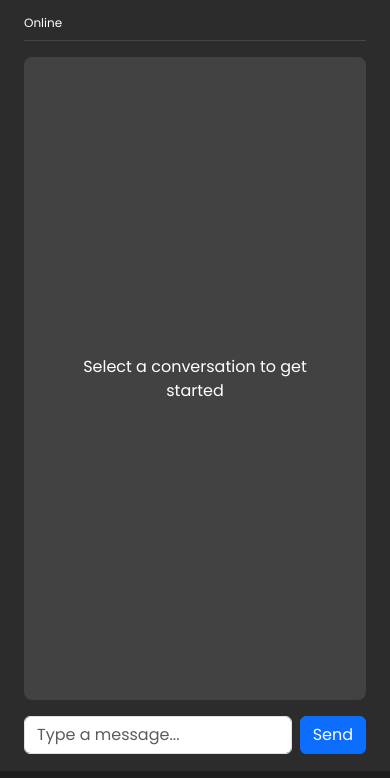
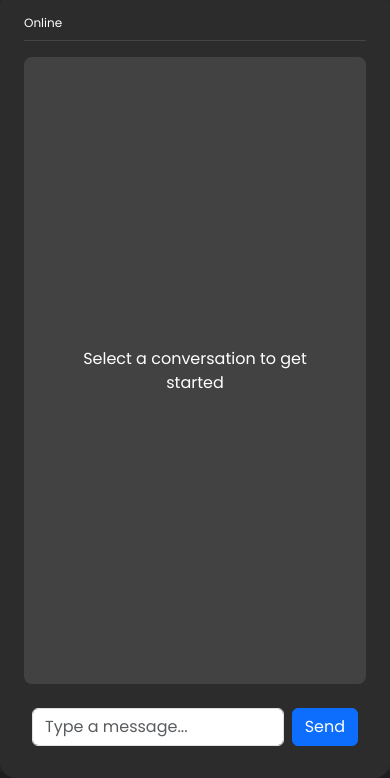
Before and after one commit to Xtian69420/YoChat-Client, a plain HTML site: page pages/homepage.html in a window 390 px wide. Shown: the part 73-851 px from the top of the page. Drawn offline with nearby package versions, Linux system fonts and the light colour scheme; no server answers; sample sign-in values are in the browser's storage.

Commit message:
updated design

```diff
--- a/pages/homepage.html
+++ b/pages/homepage.html
@@ -29,7 +29,7 @@
 
       <!-- Sidebar for desktop -->
       <!-- Desktop Sidebar -->
-      <div class="col-md-4 col-lg-3 d-none d-md-block sidebar p-3" id="sidebar">
+      <div class="col-md-4 col-lg-3 d-none d-md-block sidebar p-3 rounded-4" id="sidebar">
         <div class="d-flex justify-content-between align-items-center mb-3">
           <h5>Chats</h5>
           <button
@@ -107,7 +107,8 @@
         </div>
       </div>
 
-      <div class="col-md-8 col-lg-9 chat-area p-4">
+      <div class="col-md-8 col-lg-9 chat-area p-4 rounded-4">
+
 
         <!-- Chat Header hidden by default -->
         <div class="chat-header d-flex align-items-center mb-3" style="display: none;">
--- a/styles/chat.css
+++ b/styles/chat.css
@@ -1,12 +1,11 @@
-/* Base Reset */
 html, body {
   height: 100%;
-  overflow: hidden;
+  margin: 0;
+
   font-family: 'Poppins', sans-serif;
   background-color: #1e1e1e;
-  color: #fff;
-  margin: 0;
 }
+
 
 /* Navbar */
 .navbar-brand {
@@ -131,10 +130,27 @@ html, body {
 
 /* Hide sidebar on small screens */
 @media (max-width: 767.98px) {
-  .sidebar {
-    display: none !important;
+  .chat-area {
+    height: auto;
+    display: flex;
+    flex-direction: column;
+    overflow: visible;
+  }
+  .chat-messages {
+    flex: 1 1 auto;
+    min-height: 300px;
+    max-height: calc(100vh - 150px);
+    overflow-y: auto;
+  }
+  .chat-input {
+    position: sticky;
+    bottom: 0;
+    background-color: #2c2c2c;
+    padding: 0.5rem;
+    z-index: 10;
   }
 }
+
 
 /* Offcanvas Fix for larger screens */
 @media (min-width: 768px) {
@@ -230,6 +246,11 @@ html, body {
   .username {
     font-size: 10px;
   }
+
+  /* make chat messages height smaller on phones */
+  .chat-messages {
+    height: calc(100vh - 56px - 100px); /* 56 for navbar, 60 for input estimated */
+  }
 }
 
 #profileModalPic:hover {
@@ -247,3 +268,11 @@ html, body {
   background-color: rgba(0,0,0,0.7);
   z-index: 2000;
 }
+
+.sidebar {
+  background-color: #2d2d2d;
+  color: white;
+  height: 100%;
+  overflow-y: auto;
+  padding: 1rem 1rem 0 1rem; /* remove bottom padding */
+}
```
